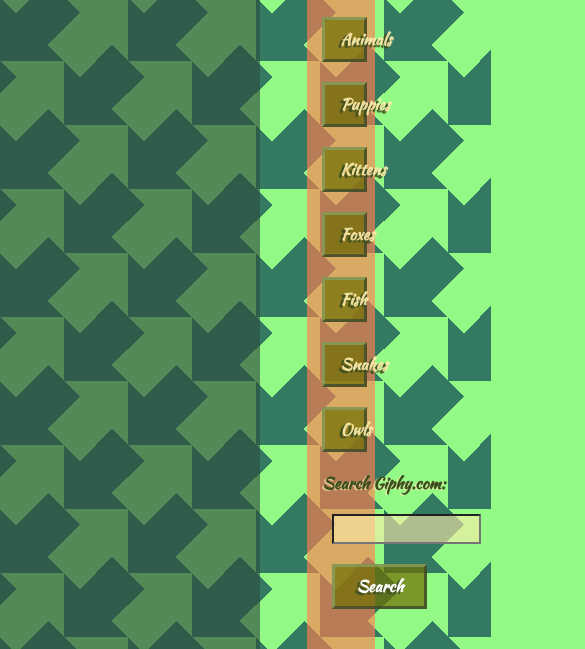
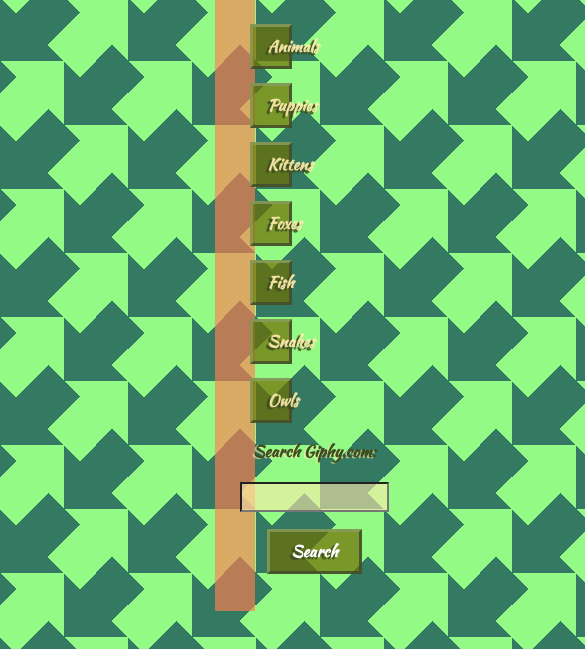
Before and after one commit to DECronin/Gif-Searcher, a plain HTML site: page index.html in a window 390 px wide. Shown: the part 195-844 px from the top of the page, 585 px wide, since content can reach past the window. Drawn offline with nearby package versions, Linux system fonts and the light colour scheme.

Commit message:
commenting out media query for now / changed button margin line 56

```diff
--- a/assets/css/style.css
+++ b/assets/css/style.css
@@ -7,6 +7,7 @@
     background-size: 128px 128px;
     font-weight: bold;
     font-family: 'Kaushan Script', cursive;
+    padding: 10px 200px;
 }
 form,
 input {
@@ -40,6 +41,7 @@
 #sidebar{
     background-color: hsl(16, 100%, 66%, 0.65);
     padding: 20px;
+    text-align: center;
 }
 .col-8{
     background-color: rgb(47, 79, 63, 0.65);
@@ -51,7 +53,7 @@
     background-color: rgb(112, 112, 3, 0.7);
     height: 45px;
     border: outset rgba(135, 158, 96, 0.8);
-    margin: 10px;
+    margin: 7px;
 }
 label{
     font-weight: bolder;
@@ -76,10 +78,26 @@
     cursor: none;
     text-shadow: -2px 2px 0px rgb(137, 111, 170);
 }
-@media screen and (max-width: 1200px){
-
+/* @media screen and (max-width: 1200px){
+    .gif-search{
+        float: center;
+    }
+    button{
+        width: 95%;
+    }
+}
+@media screen and (max-width: 980px){
+    #header{
+        padding-left: 5px;
+    }
+    body{
+        padding: 20px;
+    }
 }
 @media screen and (max-width: 768px){
+    h1{
+        font-size: 35px;
+    }
 }
 @media screen and (max-width: 640px){
-}
+} */
```
